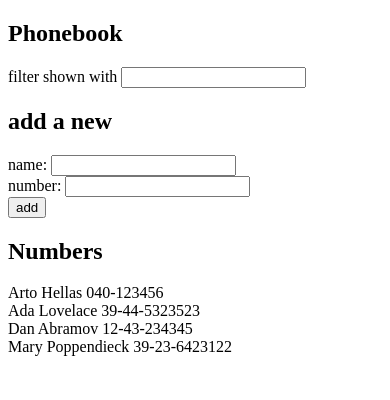
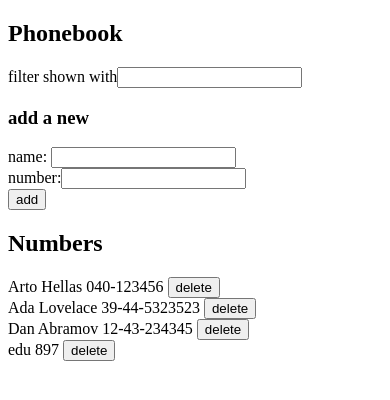
Before and after one commit to eduvergara/FullStackOpen, a React (Vite) app in the folder part2/phonebook/: page / in a window 390 px wide. Shown: the top 400 px of the page. Built offline with nearby package versions, Linux system fonts and the light colour scheme; data requests are answered from the project's data file.

Commit message:
phonebooke - Exercises 2.12.-2.15.

```diff
--- /dev/null
+++ b/part2/phonebook/db.json
@@ -0,0 +1,24 @@
+{
+  "persons": [
+    {
+      "name": "Arto Hellas",
+      "number": "040-123456",
+      "id": "1"
+    },
+    {
+      "name": "Ada Lovelace",
+      "number": "39-44-5323523",
+      "id": "2"
+    },
+    {
+      "name": "Dan Abramov",
+      "number": "12-43-234345",
+      "id": "3"
+    },
+    {
+      "id": "4",
+      "name": "edu",
+      "number": "897"
+    }
+  ]
+}
--- a/part2/phonebook/package.json
+++ b/part2/phonebook/package.json
@@ -7,9 +7,11 @@
     "dev": "vite",
     "build": "vite build",
     "lint": "eslint . --ext js,jsx --report-unused-disable-directives --max-warnings 0",
-    "preview": "vite preview"
+    "preview": "vite preview",
+    "server": "json-server -p 3001 --watch db.json"
   },
   "dependencies": {
+    "axios": "^1.7.2",
     "react": "^18.3.1",
     "react-dom": "^18.3.1"
   },
@@ -21,6 +23,7 @@
     "eslint-plugin-react": "^7.34.3",
     "eslint-plugin-react-hooks": "^4.6.2",
     "eslint-plugin-react-refresh": "^0.4.7",
+    "json-server": "^1.0.0-beta.1",
     "vite": "^5.3.4"
   }
 }
--- a/part2/phonebook/src/App.jsx
+++ b/part2/phonebook/src/App.jsx
@@ -1,42 +1,90 @@
-import { useState } from "react";
-import Person from "./components/Person";
+import { useState, useEffect } from "react";
+import Persons from "./components/Persons";
+import Filter from "./components/Filter";
+import PersonForm from "./components/PersonForm";
+import personsService from "./services/persons";
 
 const App = () => {
-  const [persons, setPersons] = useState([
-    { name: "Arto Hellas", number: "040-123456", id: 1 },
-    { name: "Ada Lovelace", number: "39-44-5323523", id: 2 },
-    { name: "Dan Abramov", number: "12-43-234345", id: 3 },
-    { name: "Mary Poppendieck", number: "39-23-6423122", id: 4 },
-  ]);
+  // runs only once due "[]"
+  useEffect(() => {
+    personsService.getAll().then((initialPersons) => {
+      setPersons(initialPersons);
+    });
+  }, []);
+
+  // useState hooks
+  const [persons, setPersons] = useState([]);
   const [newName, setNewName] = useState("");
   const [newNumber, setNewNumber] = useState("");
   const [newSearch, setNewSearch] = useState("");
 
+  // arrow function - event handler for adding a person to the app
   const addName = (event) => {
     event.preventDefault();
+
+    // check if the name is already in the array
+    if (persons.some((person) => person.name === newName)) {
+      const personToUpdate = persons.find((n) => n.name === newName);
+      if (
+        window.confirm(
+          `${personToUpdate.name} is already added to phonebook, replace the old number iwth a new one?`
+        )
+      ) {
+        const updateToPerson = {
+          ...personToUpdate,
+          number: newNumber,
+        };
+
+        personsService
+          .update(personToUpdate.id, updateToPerson)
+          .then((returnedPerson) => {
+            setPersons(
+              persons.map((person) =>
+                person.id !== personToUpdate.id ? person : returnedPerson
+              )
+            );
+            setNewName(""); // Clear the input fields
+            setNewNumber(""); // Clear the input fields
+          });
+      }
+      return;
+    }
 
     // if name imput is empty
     if (newName === "") {
       return setNewName("");
     }
 
-    // check if the name is already in the array
-    if (persons.some((person) => person.name === newName)) {
-      setNewName("");
-      return alert(`${newName} is already added to phonebook`);
+    // if number imput is empty
+    if (newNumber === "") {
+      return setNewNumber("");
     }
 
+    // object with UI information
     const personObject = {
       name: newName,
       number: newNumber,
-      id: persons.length + 1,
+      id: String(persons.length + 1),
     };
 
-    setPersons(persons.concat(personObject));
+    // add the person to the database
+    personsService.create(personObject).then((returnedPerson) => {
+      setPersons(persons.concat(returnedPerson));
       setNewName("");
       setNewNumber("");
+    });
   };
 
+  const deleteName = (id, name) => {
+    // using template literals
+    if (window.confirm(`Delete ${name}?`)) {
+      personsService.deleted(id).then((deletedPerson) => {
+        setPersons(persons.filter((person) => person.id !== deletedPerson.id));
+      });
+    }
+  };
+
+  // event handlers for useState
   const handleNewName = (event) => {
     setNewName(event.target.value);
   };
@@ -49,40 +97,32 @@ const App = () => {
     setNewSearch(event.target.value);
   };
 
+  // Used to decide which value to assign to personsToShow.
   const personsToShow =
     newSearch === ""
-      ? persons.filter((person) => person.name)
+      ? persons
       : persons.filter((person) =>
           person.name.toLowerCase().includes(newSearch.toLowerCase())
         );
 
   return (
-    <div>
+    // In the spirit of the single responsibility principle
+    // All the UI sections are done in their own modules
     <div>
       <h2>Phonebook</h2>
-        filter shown with{" "}
-        <input value={newSearch} onChange={handleNameSearch} />
-      </div>
-      <form onSubmit={addName}>
-        <h2>add a new</h2>
-        <div>
-          name: <input value={newName} onChange={handleNewName} />
-        </div>
-        <div>
-          number: <input value={newNumber} onChange={handleNewNumber} />
-        </div>
-        <div>
-          <button type="submit">add</button>
-        </div>
-      </form>
-      <div>
+      <Filter handleNameSearch={handleNameSearch} />
+      <h3>add a new</h3>
+      <PersonForm
+        addName={addName}
+        newName={newName}
+        newNumber={newNumber}
+        handleNewName={handleNewName}
+        handleNewNumber={handleNewNumber}
+      />
       <h2>Numbers</h2>
-        <div>
       {personsToShow.map((person) => (
-            <Person key={person.id} person={person} />
+        <Persons key={person.id} person={person} deleteName={deleteName} />
       ))}
-        </div>
-      </div>
     </div>
   );
 };
--- a/part2/phonebook/src/components/Filter.jsx
+++ b/part2/phonebook/src/components/Filter.jsx
@@ -0,0 +1,11 @@
+// Filter component
+const Filter = ({ handleNameSearch }) => {
+  return (
+    <div>
+      filter shown with
+      <input onChange={handleNameSearch} />
+    </div>
+  );
+};
+
+export default Filter;
--- a/part2/phonebook/src/components/Person.jsx
+++ /dev/null
@@ -1,9 +0,0 @@
-const Person = ({ person }) => {
-  return (
-    <div>
-      {person.name} {person.number}
-    </div>
-  );
-};
-
-export default Person;
--- /dev/null
+++ b/part2/phonebook/src/components/PersonForm.jsx
@@ -0,0 +1,21 @@
+const PersonForm = (props) => {
+  // Renders the 'add a new' UI section
+  // When the 'add' button is clicked,
+  // the event is handled by addName event handler in App Module
+  return (
+    <form onSubmit={props.addName}>
+      <div>
+        name: <input value={props.newName} onChange={props.handleNewName} />
+      </div>
+      <div>
+        number:
+        <input value={props.newNumber} onChange={props.handleNewNumber} />
+      </div>
+      <div>
+        <button type="submit">add</button>
+      </div>
+    </form>
+  );
+};
+
+export default PersonForm;
--- /dev/null
+++ b/part2/phonebook/src/components/Persons.jsx
@@ -0,0 +1,11 @@
+const Person = ({ person, deleteName }) => {
+  return (
+    // when delete button is clicked, event handler deleteName in App module
+    <div>
+      {person.name} {person.number}{" "}
+      <button onClick={() => deleteName(person.id, person.name)}>delete</button>
+    </div>
+  );
+};
+
+export default Person;
--- /dev/null
+++ b/part2/phonebook/src/services/persons.js
@@ -0,0 +1,29 @@
+import axios from "axios";
+const baseUrl = "http://localhost:3001/persons";
+
+//
+// // Module for extracting Communication with the Backend
+//
+
+const getAll = () => {
+  const request = axios.get(baseUrl);
+  return request.then((response) => response.data);
+};
+
+const create = (newObject) => {
+  const request = axios.post(baseUrl, newObject);
+  return request.then((response) => response.data);
+};
+
+const update = (id, newObject) => {
+  const request = axios.put(`${baseUrl}/${id}`, newObject);
+  return request.then((response) => response.data);
+};
+
+const deleted = (id) => {
+  const request = axios.delete(`${baseUrl}/${id}`);
+  return request.then((response) => response.data);
+};
+
+// definig object literals
+export default { getAll, create, update, deleted };
```
Also changed, not shown: 1 other file (tests, documents, lock files or other folders). Lines whose indentation alone changed are shown as unchanged.
